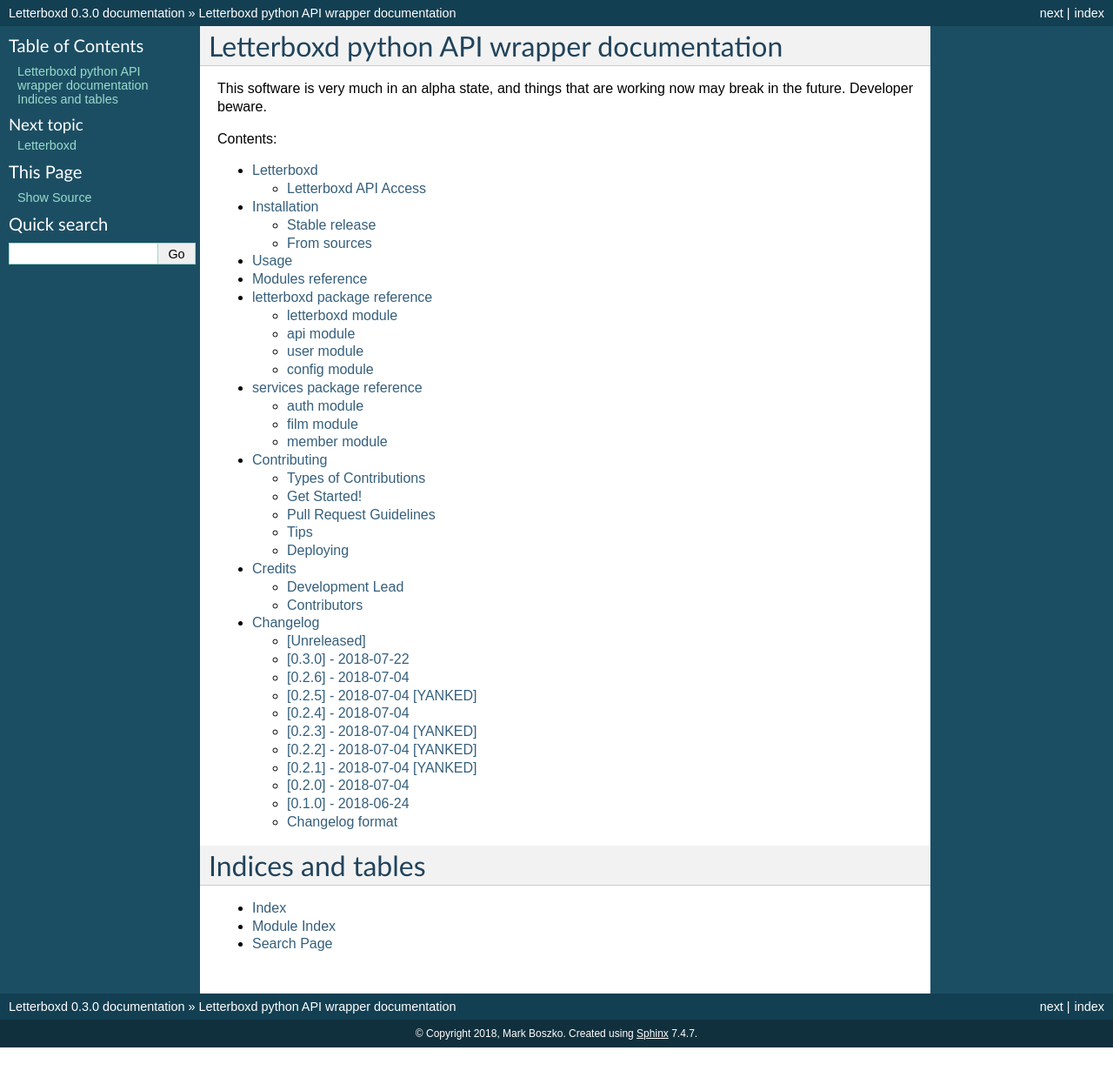
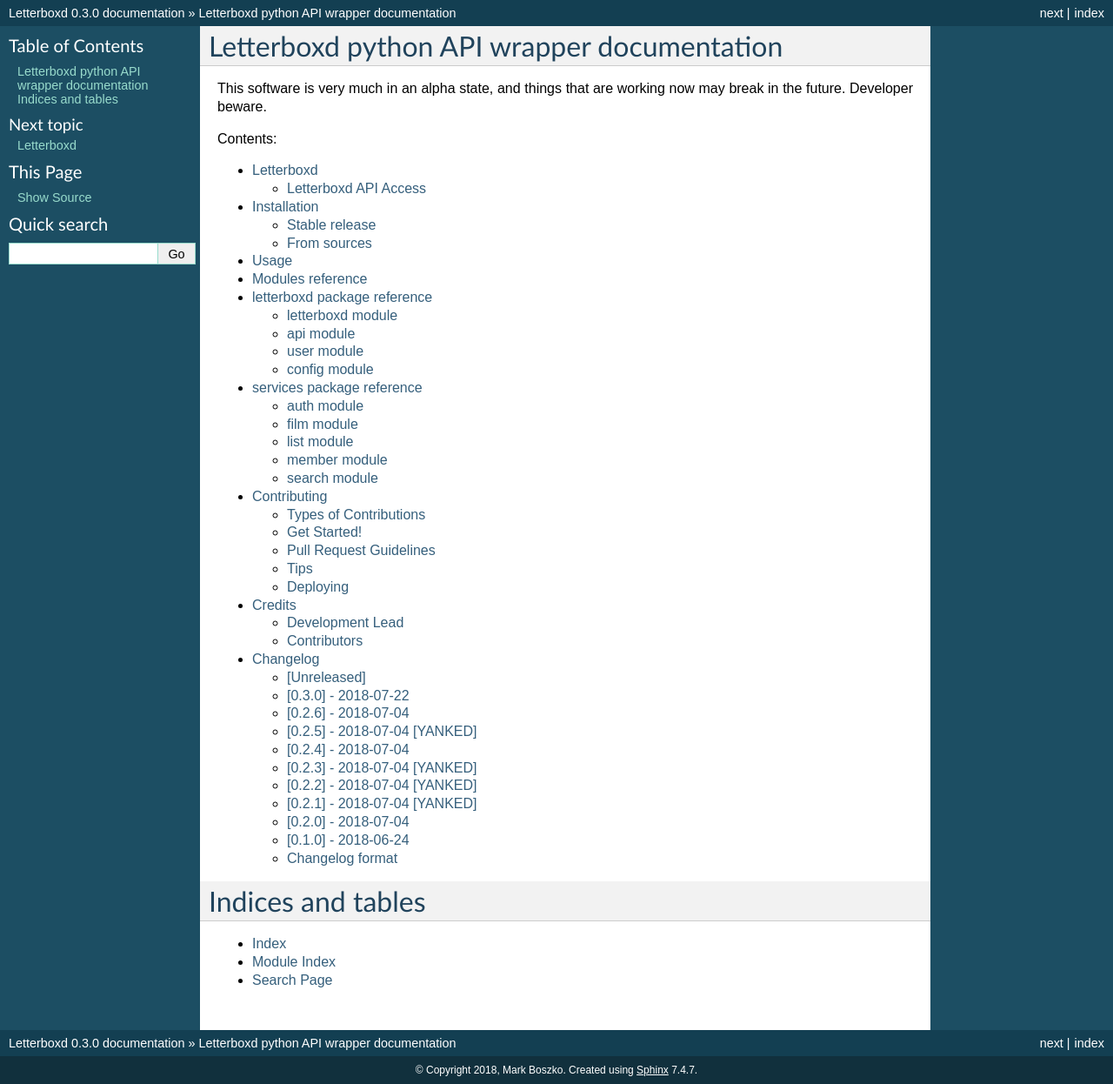
Before and after one commit to swizzlevixen/letterboxd, a Sphinx documentation site: the page built from docs/index.rst, in a window 1280 px wide. Shown: the whole page at 87% size. Built offline with Sphinx 7.4.7, drawn with Linux system fonts in a browser that asks for light colours; before the commit the page ends 1204 px from its top, so only the background shows below that.

Commit message:
Update docs with list and search modules

```diff
--- a/docs/services.rst
+++ b/docs/services.rst
@@ -11,7 +11,17 @@
 .. automodule:: letterboxd.services.film
    :members:
 
+list module
+----------------
+.. automodule:: letterboxd.services.list
+   :members:
+
 member module
 -----------------
 .. automodule:: letterboxd.services.member
    :members:
+
+search module
+----------------
+.. automodule:: letterboxd.services.search
+   :members:
```
